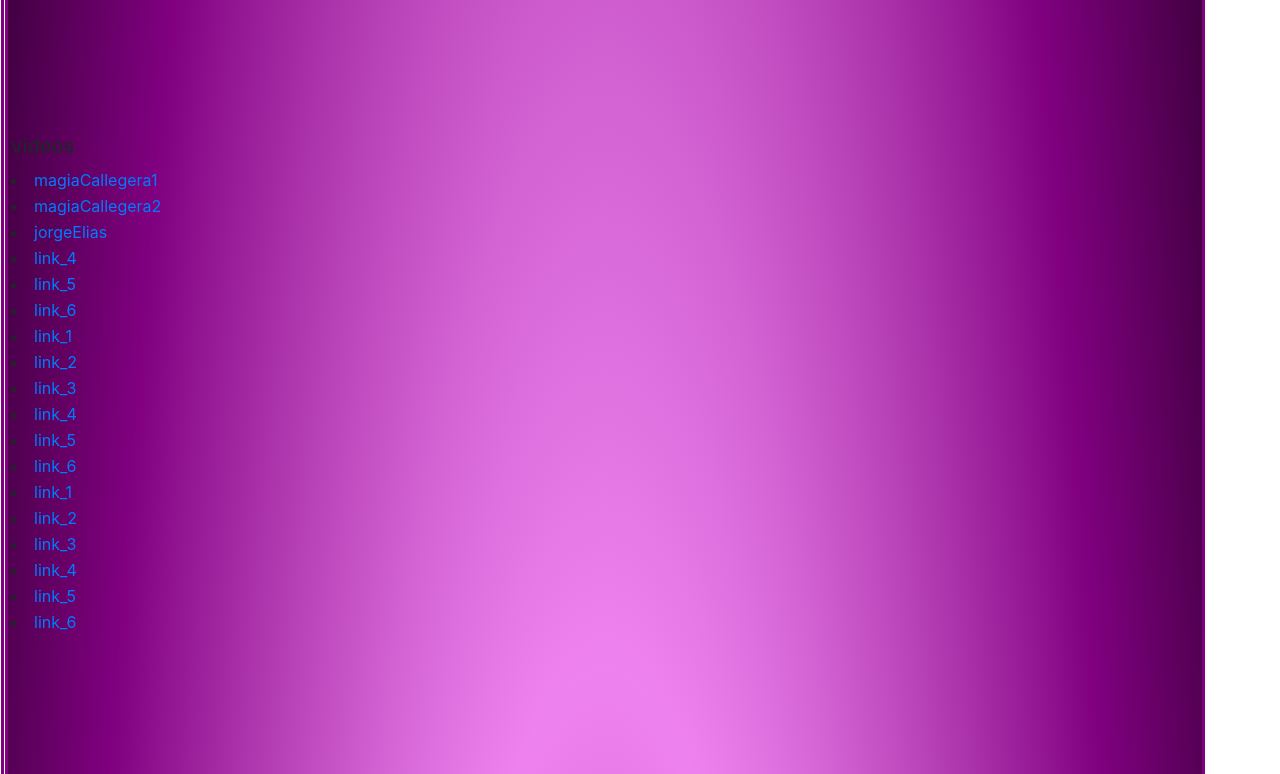
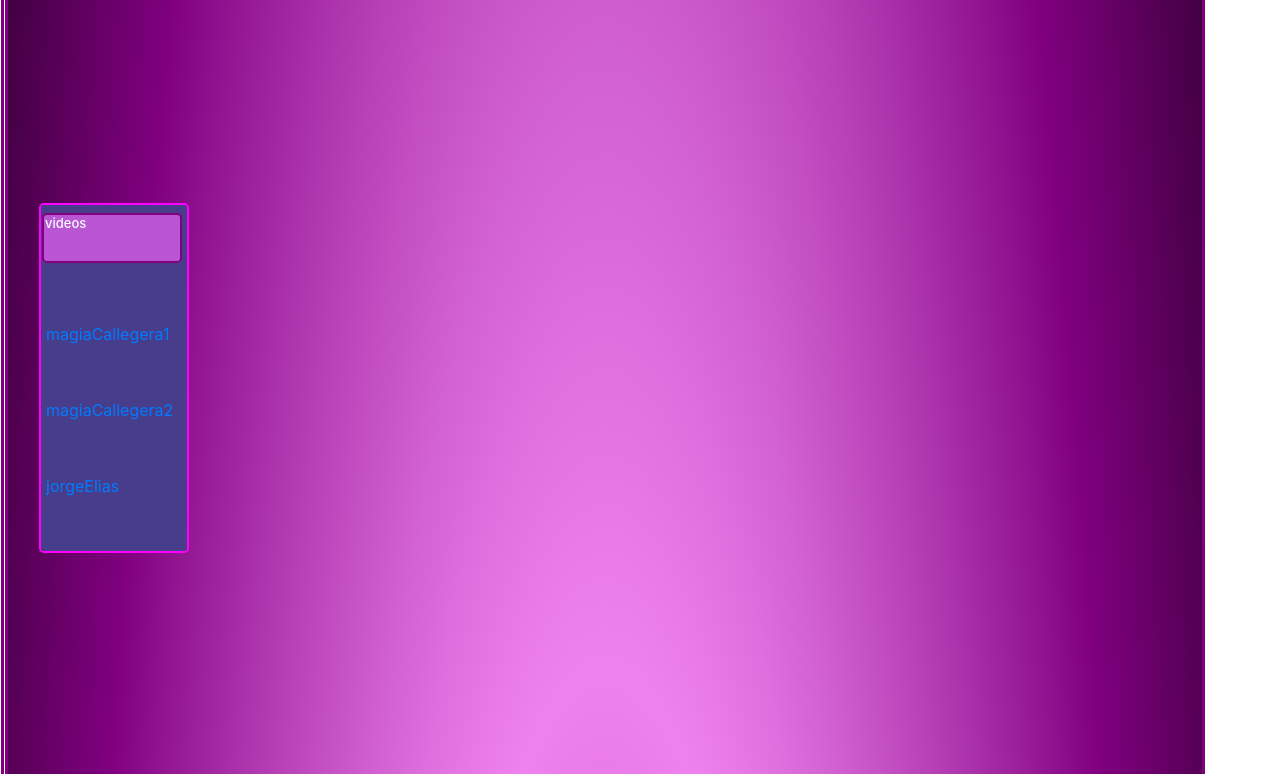
Before and after one commit to antiguament/011, a plain HTML site: page index.html in a window 1280 px wide. Shown: the part 2140-2914 px from the top of the page. Drawn offline with Linux system fonts and the light colour scheme; files whose address does not match are found by name.

Commit message:
Update style.css

```diff
--- a/style.css
+++ b/style.css
@@ -88,6 +88,69 @@ h1
 
 
 /*------------------------------*/
+
+/*----------------------------------------*/
+/*----------------------------------------*/
+
+
+#div1417
+{
+    padding: 3px;
+    border:2px solid magenta;
+    border-radius: 5px;
+    width:150px;
+    height: 350px;
+    background-color: darkslateblue;
+    color: deeppink;
+    margin-top: 30px;
+    margin-left: 30px;
+    display: grid;
+    grid-template-columns: auto;
+    list-style: none;
+    overflow: scroll;
+    grid-gap: 50px;
+
+}
+
+a
+{
+    color: magenta;
+}
+
+
+#div1418
+{
+    width:100%;
+    height:50px;
+    font-size:13px;
+    border: 2px solid purple;
+    border-radius: 5px;
+    margin-left: -2px;
+    margin-top: 5px;
+
+
+    background-color: mediumorchid;
+    color: azure;
+    position: static;
+}
+
+
+
+
+
+
+
+
+
+
+
+/*------------------------------*/
+
+
+
+
+
+
 /*---------Titulo---------------------*/
 
 
```
